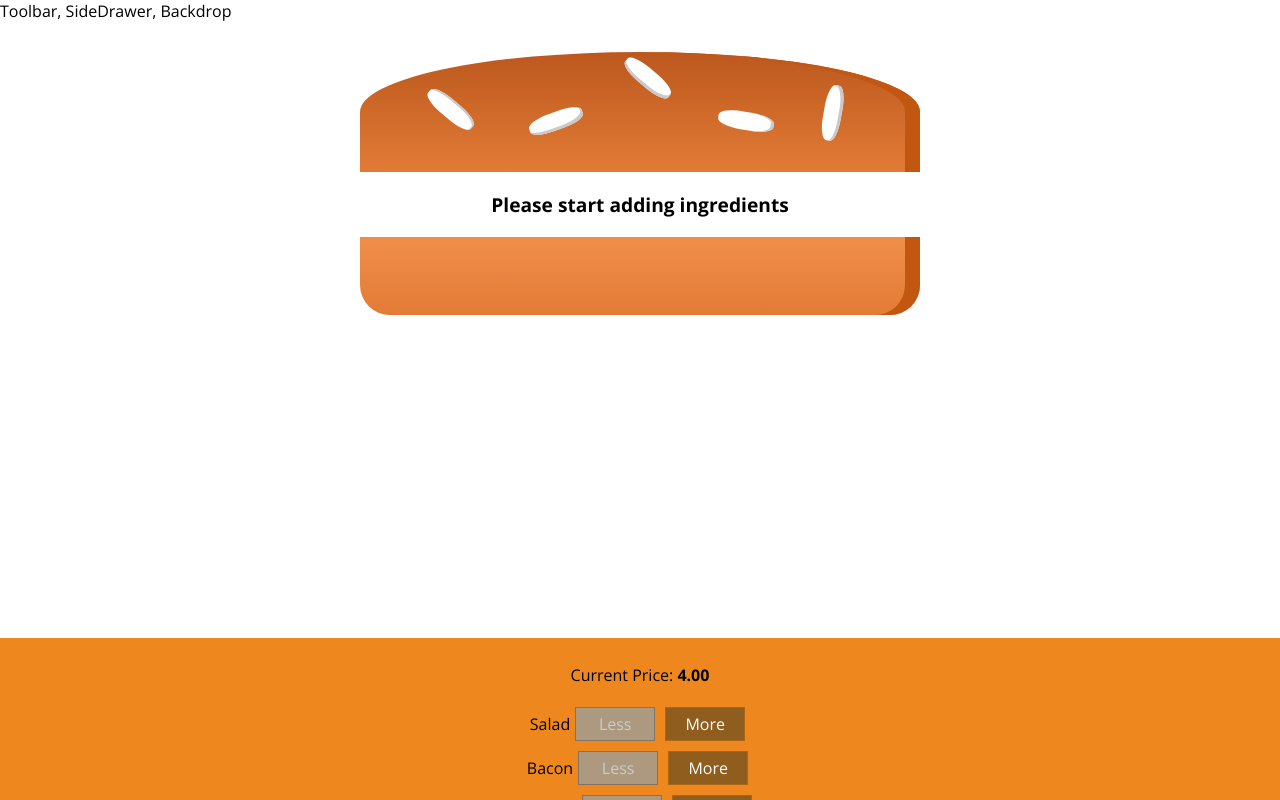
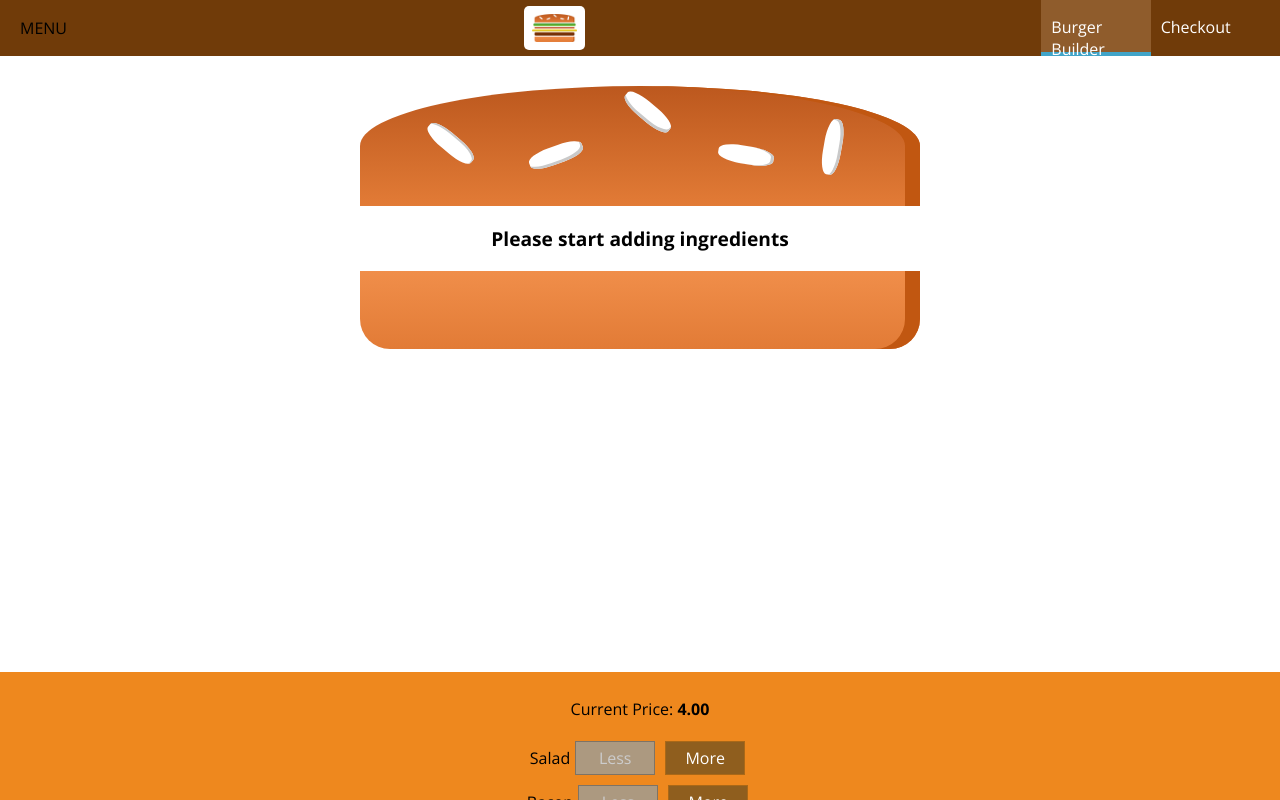
Before and after one commit to lindsblock/burger_builder, a React app: page / in a window 1280 px wide. Shown: the top 800 px of the page. Built offline with nearby package versions, Linux system fonts and the light colour scheme.

Commit message:
navigation bar

```diff
--- a/src/components/Layout/Layout.css
+++ b/src/components/Layout/Layout.css
@@ -1,3 +1,3 @@
 .Content {
-  margin-top: 16px;
+  margin-top: 72px;
 }
--- a/src/components/Layout/Layout.js
+++ b/src/components/Layout/Layout.js
@@ -1,10 +1,11 @@
 import React from 'react';
 import Aux from '../../hoc/Aux';
 import classes from './Layout.css';
+import Toolbar from '../Navigation/Toolbar/Toolbar';
 
 const layout = ( props ) => (
   <Aux>
-    <div> Toolbar, SideDrawer, Backdrop</div>
+    <Toolbar />
     <main className={classes.Content}>
       {props.children}
     </main>
--- /dev/null
+++ b/src/components/Logo/Logo.css
@@ -0,0 +1,12 @@
+.Logo {
+  background-color: white;
+  padding: 8px;
+  height: 80%;
+  box-sizing: border-box;
+  border-radius: 5px;
+
+}
+
+.Logo img {
+  height: 100%;
+}
--- /dev/null
+++ b/src/components/Logo/Logo.js
@@ -0,0 +1,11 @@
+import React from 'react';
+import burgerLogo from '../../assets/Images/burger-logo.png';
+import classes from './Logo.css';
+
+const logo = (props) => (
+  <div className={classes.Logo}>
+    <img src={burgerLogo} alt="MyBurger" />
+  </div>
+);
+
+export default logo;
--- /dev/null
+++ b/src/components/Navigation/NavigationItems/NavigationItem/NavigationItem.css
@@ -0,0 +1,26 @@
+.NavigationItem {
+  margin: 0;
+  box-sizing: border-box;
+  display: flex;
+  height: 100%;
+  width: 100%;
+  align-items: center;
+
+}
+
+.NavigationItem a {
+  color: white;
+  text-decoration: none;
+  height: 100%;
+  padding: 16px 10px;
+  border-bottom: 4px solid transparent;
+  box-sizing: border-box;
+  display: block;
+}
+.NavigationItem a:hover,
+.NavigationItem a:active,
+.NavigationItem a.active {
+  background-color: #8F5C2C;
+  border-bottom: 4px solid #40A4C8;
+  color: white;
+}
--- /dev/null
+++ b/src/components/Navigation/NavigationItems/NavigationItem/NavigationItem.js
@@ -0,0 +1,14 @@
+import React from 'react';
+import classes from './NavigationItem.css';
+
+ const navigationItem = (props) => (
+    <li className={classes.NavigationItem}>
+      <a
+        href={props.link}
+        className={props.active ? classes.active : null}
+      >
+        {props.children}
+      </a>
+    </li>
+ );
+  export default navigationItem;
--- /dev/null
+++ b/src/components/Navigation/NavigationItems/NavigationItems.css
@@ -0,0 +1,9 @@
+.NavigationItems {
+  margin: 0;
+  padding: 0;
+  list-style: none;
+  display: flex;
+  align-items: center;
+  height: 100%;
+
+}
--- /dev/null
+++ b/src/components/Navigation/NavigationItems/NavigationItems.js
@@ -0,0 +1,12 @@
+import React from 'react';
+import classes from './NavigationItems.css';
+import NavigationItem from './NavigationItem/NavigationItem';
+
+const navigationItems = () => (
+  <ul className={classes.NavigationItems}>
+    <NavigationItem link='/' active>Burger Builder</NavigationItem>
+    <NavigationItem link='/'>Checkout</NavigationItem>
+  </ul>
+)
+
+export default navigationItems;
--- /dev/null
+++ b/src/components/Navigation/Toolbar/Toolbar.css
@@ -0,0 +1,18 @@
+.Toolbar {
+  height: 56px;
+  width: 100%;
+  position: fixed;
+  top: 0;
+  left: 0;
+  background-color: #703B09;
+  display: flex;
+  justify-content: space-between;
+  align-items: center;
+  padding: 0 20px;
+  box-sizing: border-box;
+  z-index: 90;
+}
+
+.Toolbar nav {
+  height: 100%;
+}
--- /dev/null
+++ b/src/components/Navigation/Toolbar/Toolbar.js
@@ -0,0 +1,16 @@
+import React from 'react';
+import classes from './Toolbar.css';
+import Logo from '../../Logo/Logo';
+import NavigationItems from '../NavigationItems/NavigationItems';
+
+const toolbar = (props) => (
+  <header className={classes.Toolbar}>
+    <div>MENU</div>
+    <Logo />
+    <nav>
+    <NavigationItems />
+    </nav>
+  </header>
+);
+
+export default toolbar;
```
Also changed, not shown: src/assets/Images/burger-logo.png (added).
